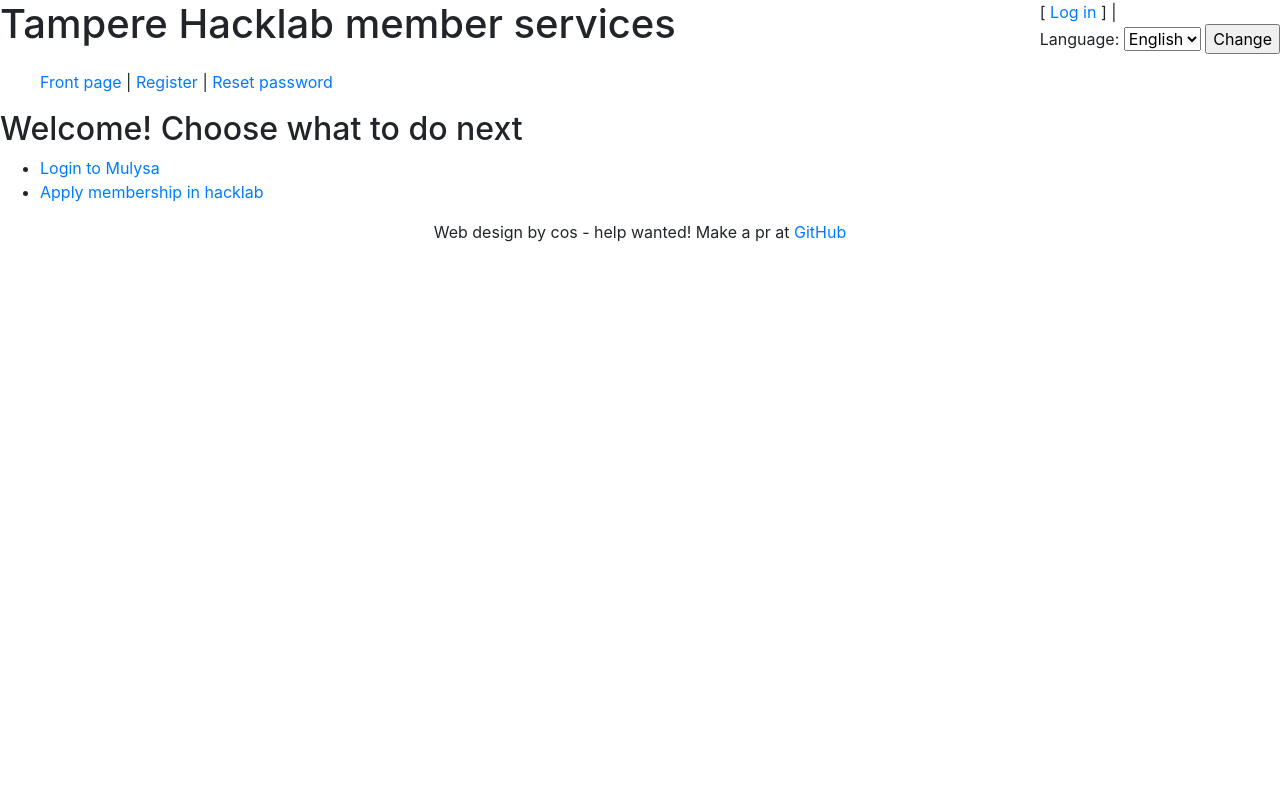
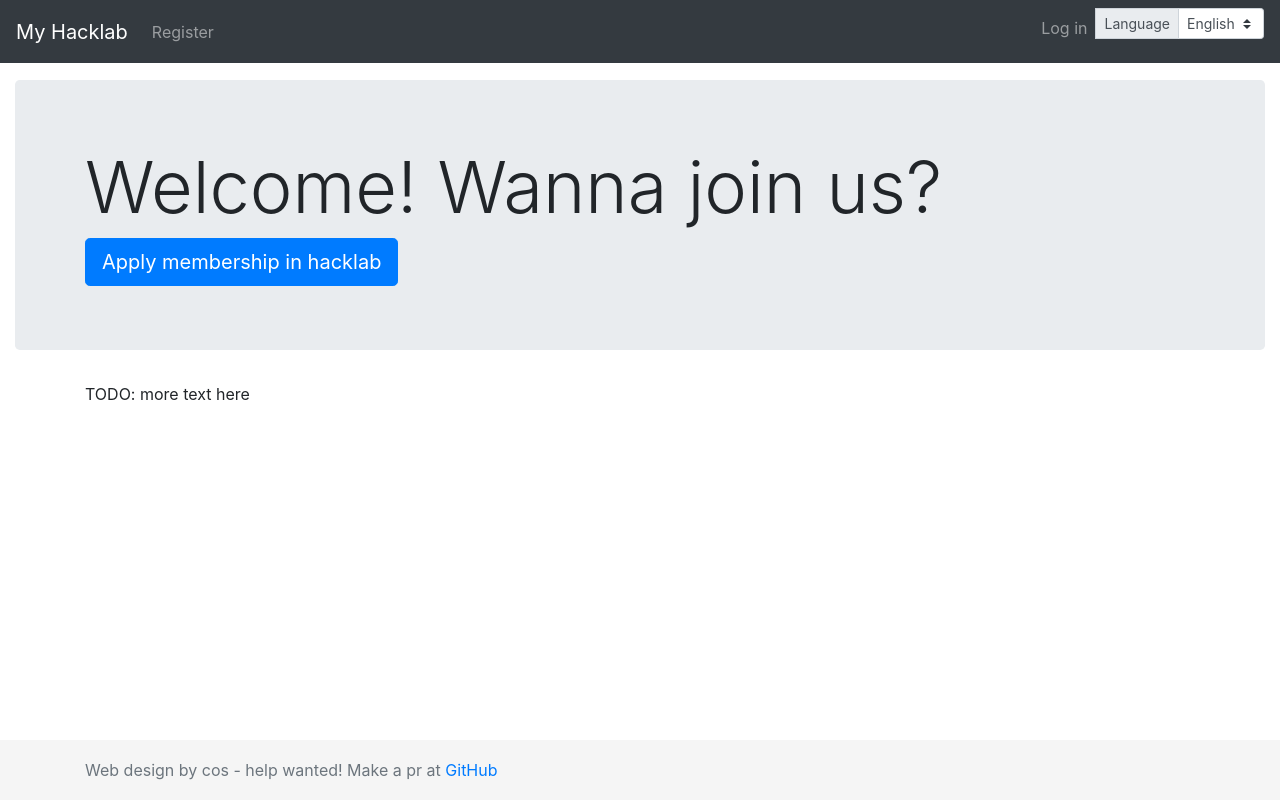
Before and after one commit to TampereHacklab/mulysa, a Django app: page /www/ in a window 1280 px wide. Run offline with Django 3.2, Linux system fonts and the light colour scheme; parts of the project's set-up code (start-up, migrations or seed data) failed here and were passed over; some libraries are stand-ins or nearby versions.

Commit message:
something resembling a layout

```diff
--- a/www/templates/registration/login.html
+++ b/www/templates/registration/login.html
@@ -17,6 +17,7 @@
         <button type="submit" class="btn btn-primary">
           {% trans 'Log in' %}
         </button>
+        <a class="btn bnt-secondary" href="{% url 'password_reset' %}">{% trans 'Forget password?' %}</a>
         {% endbuttons %}
       </form>
     </div>
--- a/www/templates/www/base.html
+++ b/www/templates/www/base.html
@@ -9,64 +9,99 @@
     {% bootstrap_javascript jquery='full' %}
 
     <style type="text/css">
-      div.header {
-        display: flex;
-        justify-content: space-between;
+      html {
+        position: relative;
+        min-height: 100%;
       }
-      div.nav {
-        text-align: center;
+      body {
+        /* Margin bottom by footer height */
+        margin-bottom: 60px;
       }
-      div.nav ul li {
-          display: inline-block;
+      .footer {
+        position: absolute;
+        bottom: 0;
+        width: 100%;
+        /* Set the fixed height of the footer here */
+        height: 60px;
+        line-height: 60px; /* Vertically center the text there */
+        background-color: #f5f5f5;
       }
-      div.nav ul li + li:before {
-          content: " | ";
+
+      body > main {
+        padding-top: 80px;
       }
-      div.footer {
-        text-align: center;
-      }
+
     </style>
   </head>
   <body>
-    <div class="header">
-      <h1>{% trans 'Tampere Hacklab member services' %}</h1>
-      <div class="userbox">
-        {% include 'www/usertools.html' %}
-      </div>
 
-    </div>
-    <div class="nav">
-      <ul>
-        <li><a href="{% url 'index' %}">{% trans 'Front page' %}</a></li>
+    <header>
+      <nav class="navbar navbar-expand-md navbar-dark fixed-top bg-dark">
+        <a class="navbar-brand" href="{% url 'index' %}">{% trans 'My Hacklab' %}</a>
+        <button class="navbar-toggler" type="button" data-toggle="collapse" data-target="#navbarCollapse" aria-controls="navbarCollapse" aria-expanded="false" aria-label="Toggle navigation">
+          <span class="navbar-toggler-icon"></span>
+        </button>
 
+        <div class="collapse navbar-collapse" id="navbarCollapse">
+          <ul class="navbar-nav mr-auto">
             {% if user.is_authenticated %}
-        <li><a href="{% url 'userdetails' user.id %}">{% trans 'Show my user information' %}</a></li>
-
+              <li class="nav-item"><a class="nav-link" href="{% url 'userdetails' user.id %}">{% trans 'Show my user information' %}</a></li>
               {% if user.is_staff %}
-            <li><a href="{% url 'users' %}">{% trans 'Users' %}</a></li>
-            <li><a href="{% url 'applications' %}">{% trans 'Member applications' %}</a></li>
-            <li><a href="{% url 'dataimport' %}">{% trans 'Import' %}</a></li>
-            <li><a href="{% url 'ledger' %}">{% trans 'Bank Ledger' %}</a></li>
+              <li class="nav-item"><a class="nav-link" href="{% url 'users' %}">{% trans 'Users' %}</a></li>
+              <li class="nav-item"><a class="nav-link" href="{% url 'applications' %}">{% trans 'Member applications' %}</a></li>
+              <li class="nav-item"><a class="nav-link" href="{% url 'dataimport' %}">{% trans 'Import' %}</a></li>
+              <li class="nav-item"><a class="nav-link" href="{% url 'ledger' %}">{% trans 'Bank Ledger' %}</a></li>
               {% endif %}
-
             {% else %}
-
-            <li><a href="{% url 'register' %}">{% trans 'Register' %}</a></li>
-            <li><a href="{% url 'password_reset' %}">{% trans 'Reset password' %}</a></li>
-
+              <li class="nav-item"><a class="nav-link" href="{% url 'register' %}">{% trans 'Register' %}</a></li>
             {% endif %}
           </ul>
 
+          <ul class="navbar-nav ml-auto">
+            <li class="nav-item">
+              {% if user.is_authenticated %}
+                <a class="nav-link" href="{% url 'logout' %}">{% trans 'log out' %} ({{ user.first_name }})</a>
+              {% else %}
+                <a class="nav-link" href="{% url 'login' %}">{% trans 'Log in' %}</a>
+              {% endif %}
+            </li>
+            <li class="nav-item">
+              <form id="langform" class="form-inline" action="{% url 'set_language' %}" method="post">{% csrf_token %}
+                <div class="input-group input-group-sm">
+                <input name="next" type="hidden" value="{{ redirect_to }}">
+                <div class="input-group-prepend">
+                  <span class="input-group-text" id="inputGroup-sizing-sm">{% trans 'Language' %}</span>
                 </div>
+                <select class="custom-select" name="language" onchange="this.form.submit()">
+                {% get_current_language as LANGUAGE_CODE %}
+                {% get_available_languages as LANGUAGES %}
+                {% get_language_info_list for LANGUAGES as languages %}
+                {% for language in languages %}
+                  <option value="{{ language.code }}"{% if language.code == LANGUAGE_CODE %} selected{% endif %}>
+                    {{ language.name_local }}
+                  </option>
+                {% endfor %}
+                </select>
+                </div>
+              </form>
+            </li>
+          </ul>
+        </div>
+      </nav>
+    </header>
 
+    <main role="main" class="container-fluid">
     {% block content %}{% endblock content %}
+    </main>
 
-    <div class="footer">
-      <p>
+    <footer class="footer">
+      <div class="container">
+        <span class="text-muted">
           {% blocktrans %} Web design by cos - help wanted! Make a pr at
-        <a href="{{ GITHUB_URL }}">GitHub</a>
+          <a target="_blank" href="{{ GITHUB_URL }}">GitHub</a>
           {% endblocktrans %}
-      </p>
+        </span>
       </div>
+    </footer>
   </body>
 </html>
--- a/www/templates/www/index.html
+++ b/www/templates/www/index.html
@@ -1,14 +1,31 @@
 {% extends "www/base.html" %}
 {% load i18n %}
+{% load bootstrap4 %}
+
 {% block content %}
-<h2>{% trans 'Welcome! Choose what to do next' %}</h2>
-<ul>
-  {% if user.is_authenticated %}
-    <li><a href="{% url 'userdetails' user.id %}">{% trans 'Show my user information' %}</a></li>
-    <li><a href="{% url 'custominvoice' %}">{% trans 'Create and view custom invoices' %}</a></li>
-  {% else %}
-    <li><a href="{% url 'login' %}">{% trans 'Login to Mulysa' %}</a></li>
-    <li><a href="{% url 'register' %}">{% trans 'Apply membership in hacklab' %}</a></li>
-  {% endif %}
-</ul>
+
+
+<div class="jumbotron">
+  <div class="container">
+    <h1 class="display-3">
+      {% if user.is_authenticated %}
+      {% trans 'Welcome back!' %} <strong>{{ user }}</strong>
+      {% else %}
+      {% trans 'Welcome! Wanna join us?' %}
+      {% endif %}
+    </h1>
+
+
+    {% if user.is_authenticated %}
+    <a class="btn btn-primary btn-lg" href="{% url 'userdetails' user.id %}">{% trans 'Show my user information' %}</a>
+    <a class="btn btn-primary btn-lg" href="{% url 'custominvoice' %}">{% trans 'Create and view custom invoices' %}</a>
+     {% else %}
+    <a class="btn btn-primary btn-lg" href="{% url 'register' %}">{% trans 'Apply membership in hacklab' %}</a>
+     {% endif %}
+  </div>
+</div>
+
+<div class="container">
+  TODO: more text here
+</div>
 {% endblock %}
--- a/www/templates/www/usertools.html
+++ /dev/null
@@ -1,25 +0,0 @@
-{% load i18n %}
-
-[
-{% if user.is_authenticated %}
-{% trans 'Logged in as' %} {{ user.first_name }} {{ user.last_name }} <a href="{% url 'logout' %}">{% trans 'log out' %}</a>
-{% else %}
-<a href="{% url 'login' %}">{% trans 'Log in' %}</a>
-{% endif %}
-]
-|
-<form action="{% url 'set_language' %}" method="post">{% csrf_token %}
-    <input name="next" type="hidden" value="{{ redirect_to }}">
-    {% trans 'Language' %}:
-    <select name="language">
-        {% get_current_language as LANGUAGE_CODE %}
-        {% get_available_languages as LANGUAGES %}
-        {% get_language_info_list for LANGUAGES as languages %}
-        {% for language in languages %}
-            <option value="{{ language.code }}"{% if language.code == LANGUAGE_CODE %} selected{% endif %}>
-                {{ language.name_local }}
-            </option>
-        {% endfor %}
-    </select>
-    <input type="submit" value="{% trans 'Change' %}">
-</form>
```
Lines whose indentation alone changed are shown as unchanged.
